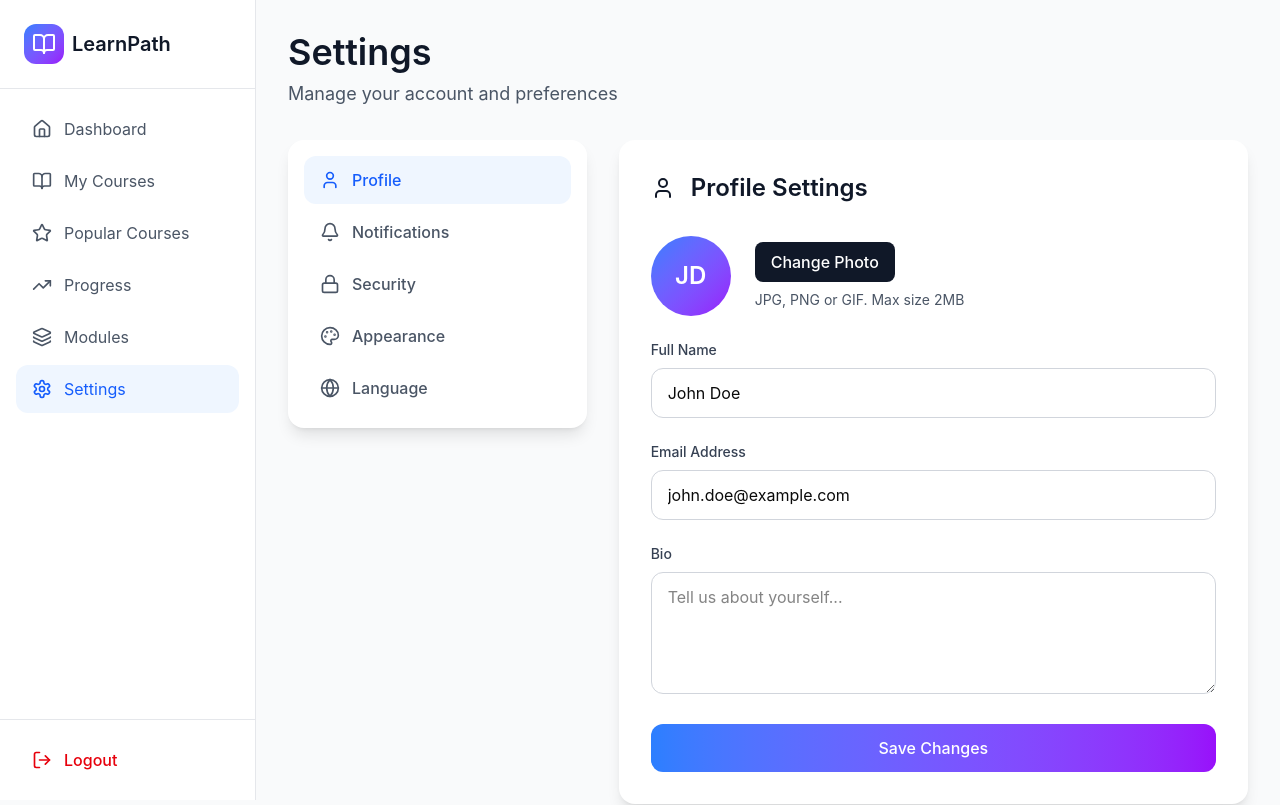
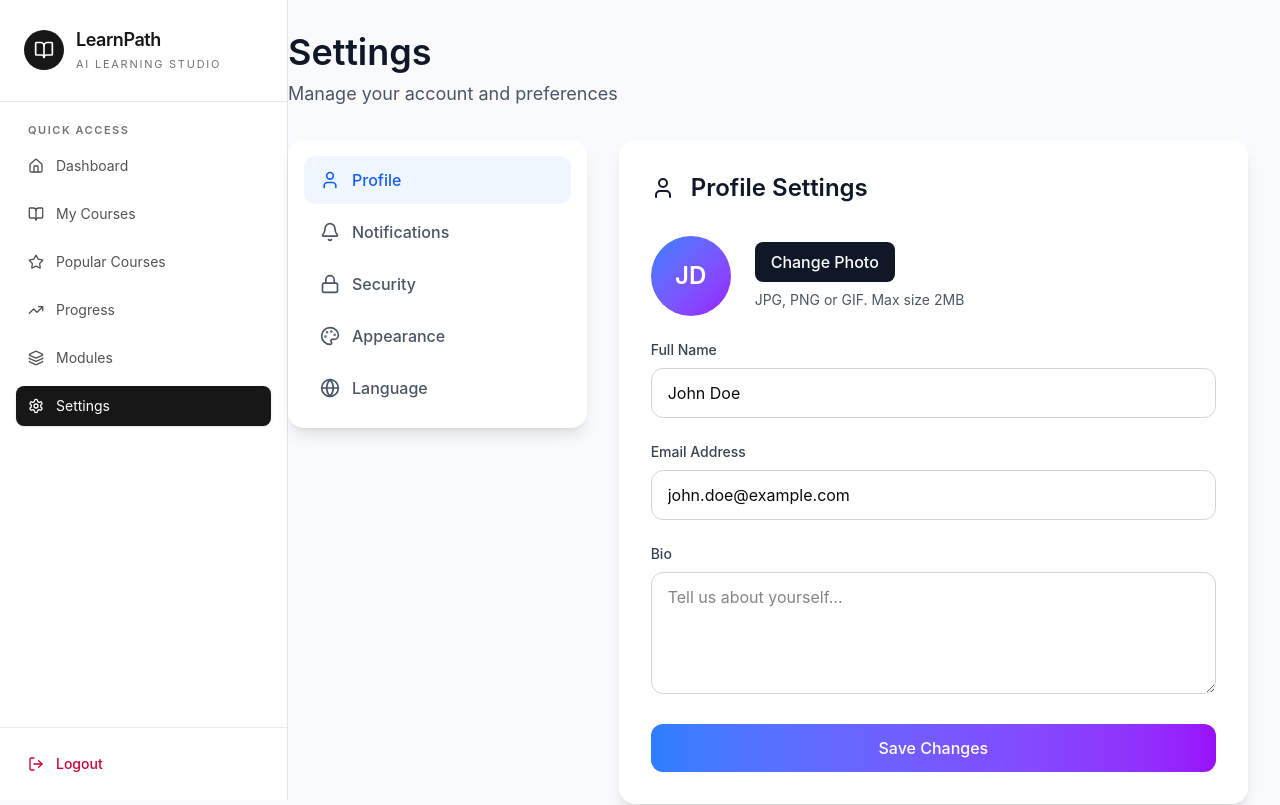
Before and after one commit to zoro1324/AI-powered-Learning-platform, a React (Vite) app in the folder frontend/: page /settings in a window 1280 px wide. Shown: the top 805 px of the page. Built offline with nearby package versions, Linux system fonts and the light colour scheme.

Commit message:
feat: Update package.json and components for improved styling and testing setup

```diff
--- a/frontend/src/app/components/CourseLayout.tsx
+++ b/frontend/src/app/components/CourseLayout.tsx
@@ -42,10 +42,10 @@ export function CourseLayout() {
 
   if (loading) {
     return (
-      <div className="h-screen flex items-center justify-center bg-gray-50">
+      <div className="h-screen flex items-center justify-center bg-[#f7f5f1]">
         <div className="text-center">
-          <Loader2 className="w-8 h-8 animate-spin text-blue-500 mx-auto mb-3" />
-          <p className="text-gray-500 text-sm">Loading your course...</p>
+          <Loader2 className="w-8 h-8 animate-spin text-neutral-800 mx-auto mb-3" />
+          <p className="text-neutral-600 text-sm">Loading your course...</p>
         </div>
       </div>
     );
@@ -53,15 +53,15 @@ export function CourseLayout() {
 
   if (error) {
     return (
-      <div className="h-screen flex items-center justify-center bg-gray-50">
+      <div className="h-screen flex items-center justify-center bg-[#f7f5f1]">
         <div className="text-center max-w-md">
-          <p className="text-red-500 font-medium mb-2">
+          <p className="text-red-700 font-medium mb-2">
             Failed to load course
           </p>
-          <p className="text-gray-500 text-sm mb-4">{error}</p>
+          <p className="text-neutral-600 text-sm mb-4">{error}</p>
           <button
             onClick={() => eId && dispatch(fetchSyllabus(eId))}
-            className="px-4 py-2 bg-blue-500 text-white rounded-lg hover:bg-blue-600 transition-colors text-sm"
+            className="px-4 py-2 bg-neutral-900 text-white rounded-lg hover:bg-neutral-800 transition-colors text-sm"
           >
             Try Again
           </button>
@@ -71,7 +71,7 @@ export function CourseLayout() {
   }
 
   return (
-    <div className="h-screen flex overflow-hidden bg-gray-50">
+    <div className="h-screen flex overflow-hidden bg-[#f7f5f1]">
       {/* Left: Course Outline Sidebar */}
       <CourseOutlineSidebar
         collapsed={leftCollapsed}
--- a/frontend/src/app/components/Sidebar.tsx
+++ b/frontend/src/app/components/Sidebar.tsx
@@ -22,40 +22,44 @@ export function Sidebar() {
   };
 
   return (
-    <aside className="fixed left-0 top-0 h-screen w-64 bg-white border-r border-gray-200 flex flex-col">
-      {/* Logo - Clickable to Dashboard */}
-      <Link to="/dashboard" className="p-6 border-b border-gray-200 hover:bg-gray-50 transition-colors">
-        <div className="flex items-center gap-2">
-          <div className="w-10 h-10 bg-gradient-to-br from-blue-500 to-purple-600 rounded-xl flex items-center justify-center">
-            <BookOpen className="w-6 h-6 text-white" />
+    <aside className="fixed left-0 top-0 h-screen w-72 border-r border-neutral-200 bg-white/90 backdrop-blur-sm flex flex-col">
+      <Link to="/dashboard" className="px-6 py-7 border-b border-neutral-200/80 hover:bg-neutral-50/80 transition-colors">
+        <div className="flex items-center gap-3">
+          <div className="w-10 h-10 rounded-full bg-neutral-900 text-white flex items-center justify-center">
+            <BookOpen className="w-5 h-5" />
           </div>
-          <span className="font-semibold text-xl text-gray-900">LearnPath</span>
+          <div>
+            <span className="font-semibold tracking-tight text-lg text-neutral-900 leading-none">LearnPath</span>
+            <p className="text-[11px] uppercase tracking-[0.16em] text-neutral-500 mt-1">AI Learning Studio</p>
+          </div>
         </div>
       </Link>
 
       {/* User Profile Section */}
       {user && (
-        <div className="px-6 py-4 border-b border-gray-200">
+        <div className="px-6 py-4 border-b border-neutral-200/80">
           <div className="flex items-center gap-3">
             {user.avatar ? (
               <img src={user.avatar} alt={user.first_name} className="w-10 h-10 rounded-full" />
             ) : (
-              <div className="w-10 h-10 bg-gray-200 rounded-full flex items-center justify-center">
-                <User className="w-6 h-6 text-gray-600" />
+              <div className="w-10 h-10 bg-neutral-100 rounded-full flex items-center justify-center">
+                <User className="w-5 h-5 text-neutral-600" />
               </div>
             )}
             <div className="flex-1 min-w-0">
-              <p className="text-sm font-medium text-gray-900 truncate">
+              <p className="text-sm font-medium text-neutral-900 truncate">
                 {user.first_name} {user.last_name}
               </p>
-              <p className="text-xs text-gray-500 truncate">{user.email}</p>
+              <p className="text-xs text-neutral-500 truncate">{user.email}</p>
             </div>
           </div>
         </div>
       )}
 
-      {/* Menu Items */}
-      <nav className="flex-1 p-4 space-y-1">
+      <nav className="flex-1 px-4 py-5 space-y-2">
+        <h2 className="px-3 text-[11px] uppercase tracking-[0.14em] text-neutral-500 font-semibold">
+          Quick Access
+        </h2>
         {menuItems.map((item) => {
           const Icon = item.icon;
           const isActive = location.pathname === item.path ||
@@ -65,26 +69,25 @@ export function Sidebar() {
             <Link
               key={item.path}
               to={item.path}
-              className={`flex items-center gap-3 px-4 py-3 rounded-xl transition-all ${isActive
-                  ? 'bg-blue-50 text-blue-600'
-                  : 'text-gray-600 hover:bg-gray-50 hover:text-gray-900'
+              className={`flex items-center gap-3 px-3 py-2.5 rounded-lg transition-all ${isActive
+                  ? 'bg-neutral-900 text-white shadow-sm'
+                  : 'text-neutral-600 hover:bg-neutral-100 hover:text-neutral-900'
                 }`}
             >
-              <Icon className="w-5 h-5" />
-              <span>{item.label}</span>
+              <Icon className="w-4 h-4" />
+              <span className="text-sm">{item.label}</span>
             </Link>
           );
         })}
       </nav>
 
-      {/* Logout */}
-      <div className="p-4 border-t border-gray-200">
+      <div className="p-4 border-t border-neutral-200/80">
         <button
           onClick={onLogout}
-          className="flex items-center gap-3 px-4 py-3 rounded-xl text-red-600 hover:bg-red-50 transition-all w-full"
+          className="flex items-center gap-3 px-3 py-2.5 rounded-lg text-rose-700 hover:bg-rose-50 transition-all w-full"
         >
-          <LogOut className="w-5 h-5" />
-          <span>Logout</span>
+          <LogOut className="w-4 h-4" />
+          <span className="text-sm">Logout</span>
         </button>
       </div>
     </aside>
--- a/frontend/vite.config.ts
+++ b/frontend/vite.config.ts
@@ -19,4 +19,9 @@ export default defineConfig({
 
   // File types to support raw imports. Never add .css, .tsx, or .ts files to this.
   assetsInclude: ['**/*.svg', '**/*.csv'],
+  test: {
+    environment: 'jsdom',
+    globals: true,
+    setupFiles: './src/test/setup.ts',
+  },
 })
```
Also changed, not shown: frontend/package.json (+8 -2 lines).
